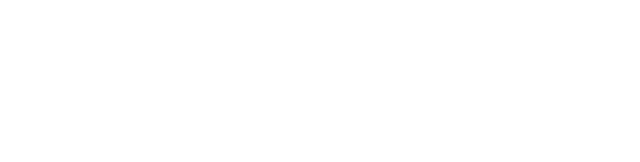
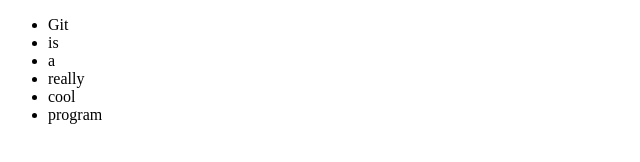
Before and after one commit to grungi-ankhfire/if3_web12_test, a plain HTML site: page index.html in a window 1280 px wide. Shown: the whole page, without its empty margins (0-640 px from the left). Drawn offline with Linux system fonts and the light colour scheme.

Commit message:
Other changes to index

```diff
--- a/index.html
+++ b/index.html
@@ -7,6 +7,13 @@
     <title>Document</title>
 </head>
 <body>
-
+    <ul>
+        <li>Git</li>
+        <li>is</li>
+        <li>a</li>
+        <li>really</li>
+        <li>cool</li>
+        <li>program</li>
+    </ul>
 </body>
 </html>
```
